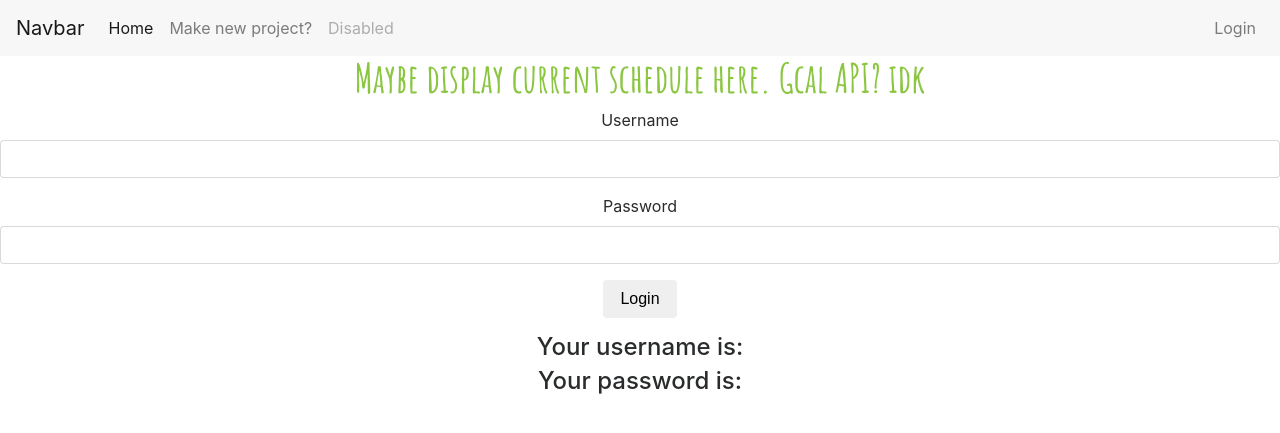
After one commit to braun01/shehacks, a Flask app: page /login in a window 1280 px wide. The commit adds this page. Shown: the top 433 px of the page. Run offline with Flask 2, Linux system fonts and the light colour scheme; some libraries are stand-ins or nearby versions.

Commit message:
Added login page

```diff
--- a/application.py
+++ b/application.py
@@ -1,5 +1,22 @@
 from flask import Flask, flash, redirect, render_template, request, session, abort
+from flask_script import Manager
+from flask_bootstrap import Bootstrap
+from flask_moment import Moment
+from flask_wtf import FlaskForm
+from wtforms import StringField, SubmitField
+from wtforms.validators import Required
+
 app = Flask(__name__)
+app.config['SECRET_KEY'] = 'dunno'
+
+class NameForm(FlaskForm):
+    name = StringField("Username", validators = [Required()])
+    password = StringField("Password", validators = [Required()])
+    login = SubmitField("Login")
+
+manager = Manager(app)
+bootstrap = Bootstrap(app)
+moment = Moment(app)
 
 @app.route("/")
 def main():
@@ -15,5 +32,15 @@ def testing():
     return render_template('template.html', names_arr=names)
     # return "hello"
 
+@app.route("/login", methods = ['GET','POST'])
+def login():
+    name = None
+    password = None
+    form = NameForm()
+    if form.validate_on_submit():
+        name = form.name.data
+        password = form.password.data
+    return render_template('login.html', form=form,name=name,password=password)
+
 if __name__ == "__main__":
     app.run()
--- a/templates/layout.html
+++ b/templates/layout.html
@@ -4,13 +4,15 @@
 
     <link href="http://fonts.googleapis.com/css?family=Amatic+SC:700" rel="stylesheet"/>
 
-    <link href="/static/bootstrap.min.css" rel="stylesheet" />
+    <link href="/static/bootstrap.min.css" rel="stylesheet"/>
     <link href="/static/styles.css" rel="stylesheet"/>
 
 </head>
 <body>
 <nav class="navbar navbar-toggleable-md navbar-light bg-faded">
-                <button class="navbar-toggler navbar-toggler-right" type="button" data-toggle="collapse" data-target="#navbarSupportedContent" aria-controls="navbarSupportedContent" aria-expanded="false" aria-label="Toggle navigation">
+    <button class="navbar-toggler navbar-toggler-right" type="button" data-toggle="collapse"
+            data-target="#navbarSupportedContent" aria-controls="navbarSupportedContent" aria-expanded="false"
+            aria-label="Toggle navigation">
         <span class="navbar-toggler-icon"></span>
     </button>
     <a class="navbar-brand" href="#">Navbar</a>
@@ -27,10 +29,11 @@
                 <a class="nav-link disabled" href="#">Disabled</a>
             </li>
         </ul>
-                  <form class="form-inline my-2 my-lg-0">
-                    <input class="form-control mr-sm-2" type="text" placeholder="Search">
-                    <button class="btn btn-outline-success my-2 my-sm-0" type="submit">Search</button>
-                  </form>
+        <ul class = "navbar-nav ml-auto">
+            <li class = "nav-item">
+                <a class = "nav-link" href =/login>Login</a>
+            </li>
+        </ul>
     </div>
 </nav>
 <h1>Maybe display current schedule here. Gcal API? idk</h1>
--- /dev/null
+++ b/templates/login.html
@@ -0,0 +1,12 @@
+{% extends "layout.html" %}
+{% import "bootstrap/wtf.html" as wtf %}
+
+{% block body %}
+    <div>
+        {{ wtf.quick_form(form) }}
+        <h4> Your username is: {% if name %}{{ name }}{% else %}{% endif %}</h4>
+        <h4> Your password is: {% if name %}{{ password }}{% else %}{% endif %} </h4>
+
+    </div>
+
+{% endblock %}
```
Lines whose indentation alone changed are shown as unchanged.
